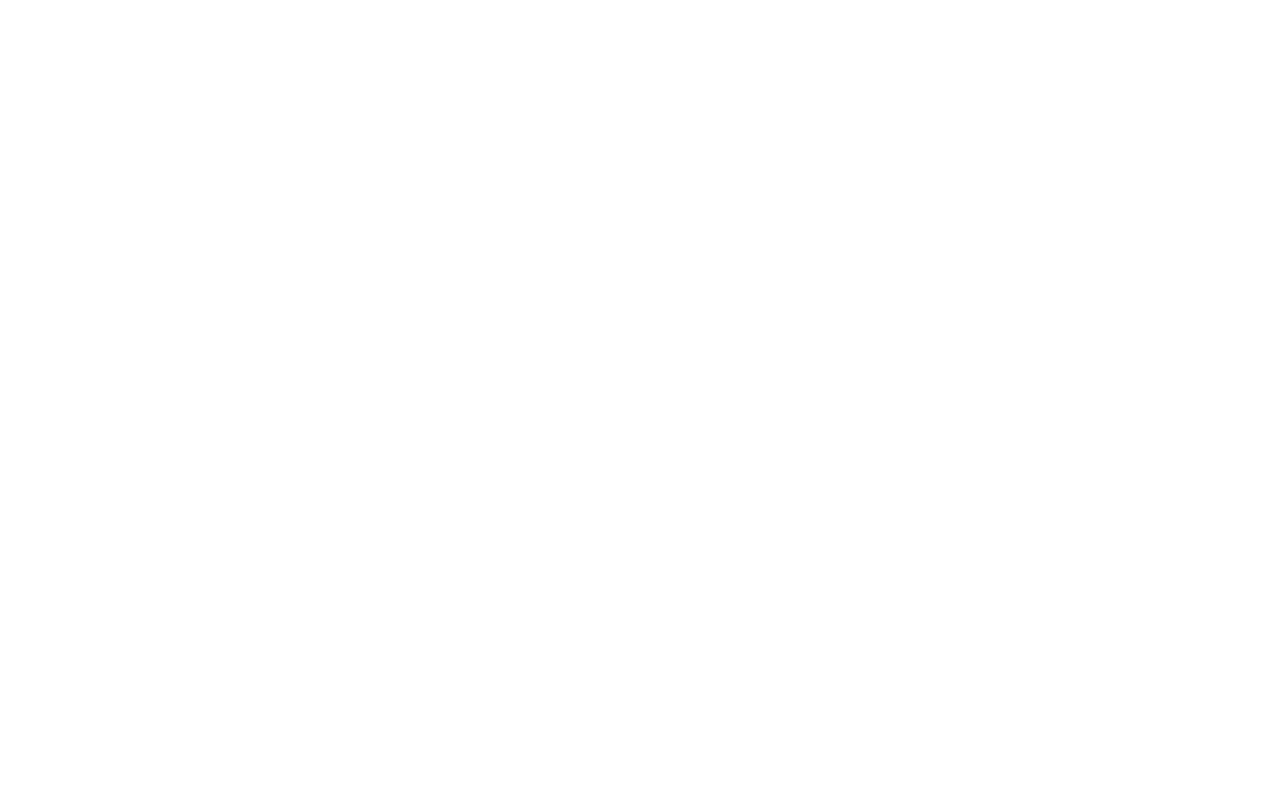
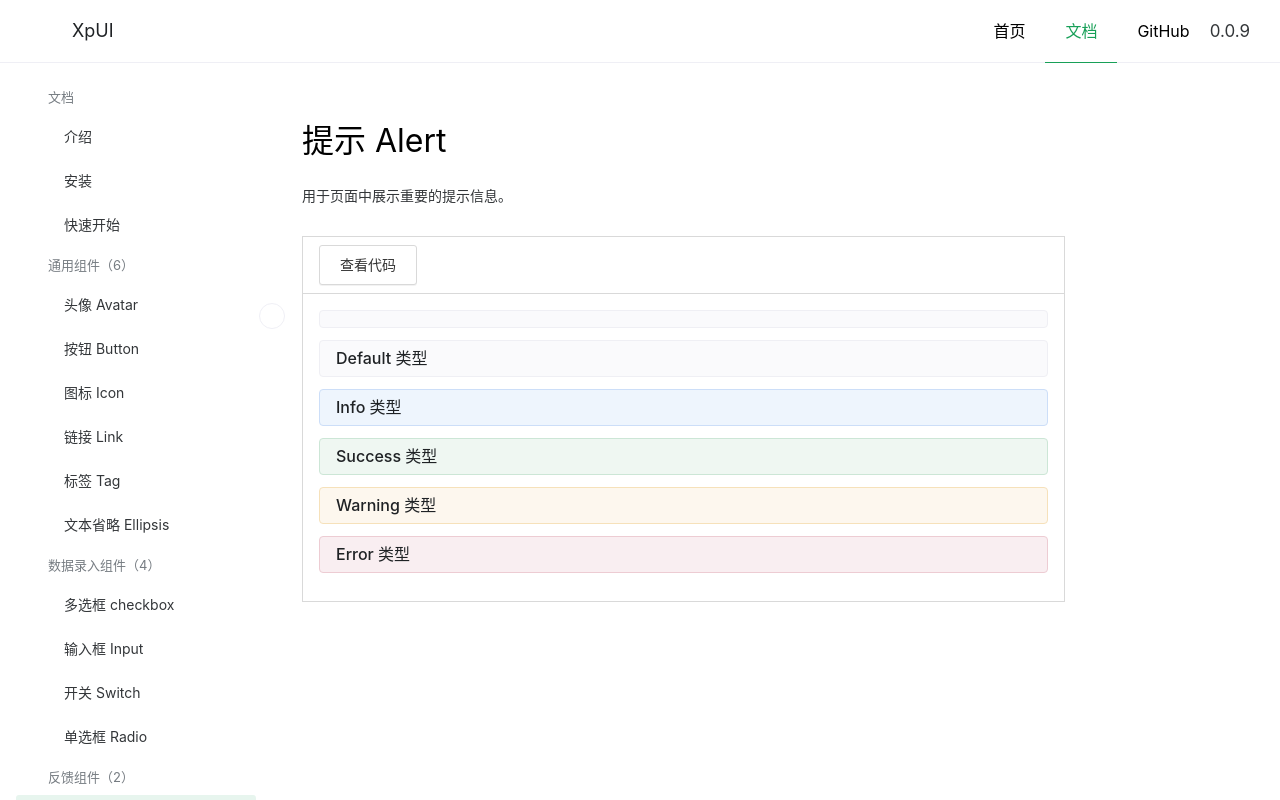
Before and after one commit to Equalxp/xp-ui, a Vue app: page /#/doc/alert in a window 1280 px wide. Before the commit this address had no page. Built offline with nearby package versions, Linux system fonts and the light colour scheme.

Commit message:
alert组件

```diff
--- /dev/null
+++ b/src/lib/alert/index.vue
@@ -0,0 +1,91 @@
+<template>
+  <div class="xp-alert" :class="classes">
+    <div class="xp-alert-body">
+      <div class="xp-alert-body-title">{{ title }}</div>
+      <div class="xp-alert-body-content"></div>
+    </div>
+  </div>
+</template>
+
+<script setup lang="ts">
+import { computed } from "vue";
+// props接收的参数
+const props = defineProps({
+  title: {
+    type: String,
+    default: ""
+  },
+  description: {
+    type: String,
+    default: "",
+  },
+  type: {
+    type: String,
+    default: "default",
+  },
+  closable: {
+    type: Boolean,
+    default: true,
+  },
+  showIcon: Boolean,
+  center: Boolean,
+})
+const classes = computed(() => ({
+  [`xp-alert-${props.type}`]: props.type
+}))
+
+
+
+</script>
+
+<script lang="ts">
+export default {
+  name: "XpAlert",
+};
+</script>
+
+<style lang="scss">
+.xp-alert {
+  width: 100%;
+  line-height: 1.6;
+  padding: 8px 16px;
+  border-radius: 4px;
+  position: relative;
+  overflow: hidden;
+  opacity: 1;
+  display: flex;
+  align-items: center;
+  transition: opacity 0.2s;;
+  .xp-alert-body {
+    .xp-alert-body-title {
+      // 过渡效果的属性 时间 过渡函数速度效果曲线 开始延迟时间
+      transition: color .3s cubic-bezier(0.4,0,0.2,1);
+      font-size: 16px;
+      line-height: 19px;
+      font-weight: 500;
+      color: rgb(31, 34, 37);
+    }
+  }
+  &.xp-alert-default {
+    background-color: #fafafc;
+    border: 1px solid #efeff4;
+  }
+  &.xp-alert-info {
+    background-color: #eef5fd;
+    border: 1px solid #ccdef8;
+  }
+  &.xp-alert-success {
+    background-color: #eff7f2;
+    border: 1px solid #cce6d6;
+  }
+  &.xp-alert-warning {
+    background-color: #fdf7ee;
+    border: 1px solid #f6e1ba;
+  }
+  &.xp-alert-error {
+    background-color: #f9eef1;
+    border: 1px solid #edccd3;
+  }
+}
+
+</style>
--- a/src/lib/index.ts
+++ b/src/lib/index.ts
@@ -16,7 +16,7 @@
 import XpRadio from './radio/radio.vue'
 import XpRadioGroup from './radio/radio-group.vue'
 import XpMessage from './message/index.ts'
-
+import XpAlert from './alert/index.vue'
 
 // 支持组件的单一引入
 export {
@@ -35,6 +35,7 @@
   XpRadio,
   XpRadioGroup,
   XpMessage,
+  XpAlert,
 
 
 }
@@ -56,6 +57,8 @@
   XpRadio,
   XpRadioGroup,
   XpMessage,
+  XpAlert,
+
 
 ]
 
--- a/src/router/doc-routes.ts
+++ b/src/router/doc-routes.ts
@@ -80,6 +80,11 @@
   ],
   反馈组件: [
     {
+      path: 'alert',
+      name: '提示 Alert',
+      component: () => import('../views/doc/alert/index.vue')
+    },
+    {
       path: 'message',
       name: '消息框 Message',
       component: () => import('../views/doc/message/index.vue')
--- /dev/null
+++ b/src/views/doc/alert/AlertPreview1.preview.vue
@@ -0,0 +1,9 @@
+<preview>基础用法</preview>
+<template>
+  <xp-alert />
+  <xp-alert title="Default 类型" />
+  <xp-alert title="Info 类型" type="info" />
+  <xp-alert title="Success 类型" type="success" />
+  <xp-alert title="Warning 类型" type="warning" />
+  <xp-alert title="Error 类型" type="error" />
+</template>
--- /dev/null
+++ b/src/views/doc/alert/index.vue
@@ -0,0 +1,27 @@
+<template>
+   <div class="alert-doc-wrapper">
+    <h1>提示 Alert</h1>
+    <p>用于页面中展示重要的提示信息。</p>
+    <div class="preview-wrapper">
+      <Preview :component="AlertPreview1"/>
+
+
+    </div>
+   </div>
+</template>
+
+<script setup lang="ts">
+import Preview from '../../../components/Preview.vue';
+import PrevAndNext from '../../../components/PrevAndNext.vue'
+import Doc from '../../../components/Doc.vue'
+import AlertPreview1 from './AlertPreview1.preview.vue'
+
+</script>
+
+<style lang="scss">
+.alert-doc-wrapper {
+  .xp-alert {
+    margin-bottom: 12px;
+  }
+}
+</style>
```
Also changed, not shown: src/lib/alert/index.ts (added).
